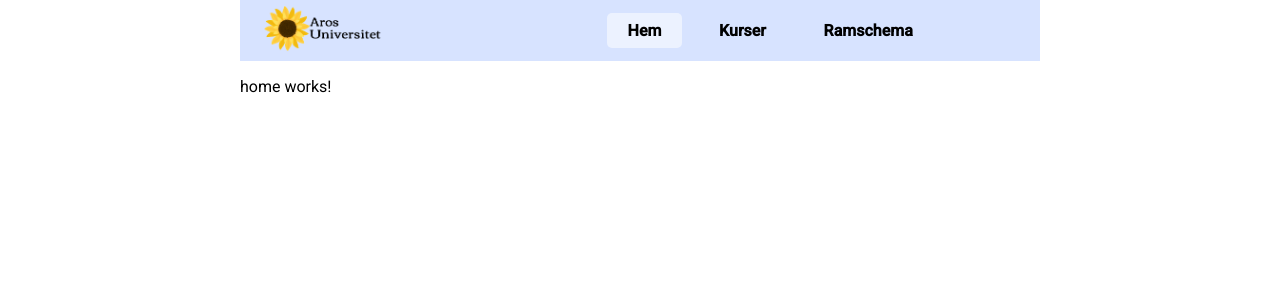
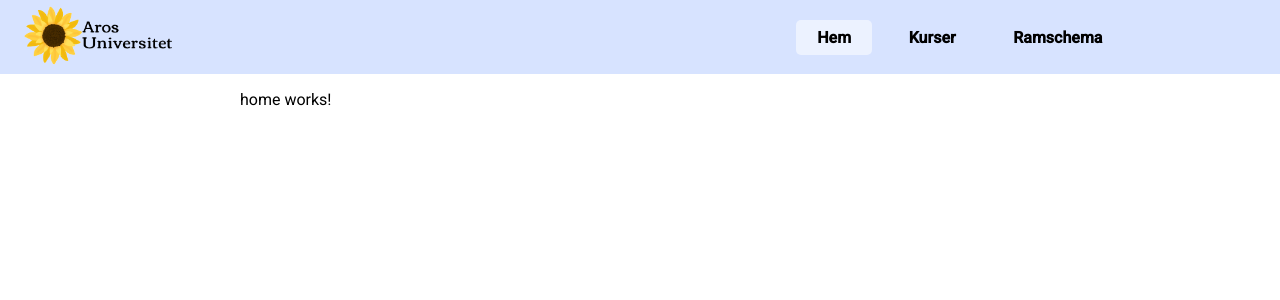
Before and after one commit to rare2400/projekt-ts, an Angular app: page /Hem in a window 1280 px wide. Shown: the top 300 px of the page. Built offline with nearby package versions, Linux system fonts and the light colour scheme.

Commit message:
flyttar container så header-komponent hamnar utanför

```diff
--- a/src/app/app.component.html
+++ b/src/app/app.component.html
@@ -1,6 +1,6 @@
+<app-header />
 <div class="container">
-    <app-header />
 <main>
-<router-outlet />
+    <router-outlet />
 </main>
 </div>
```
